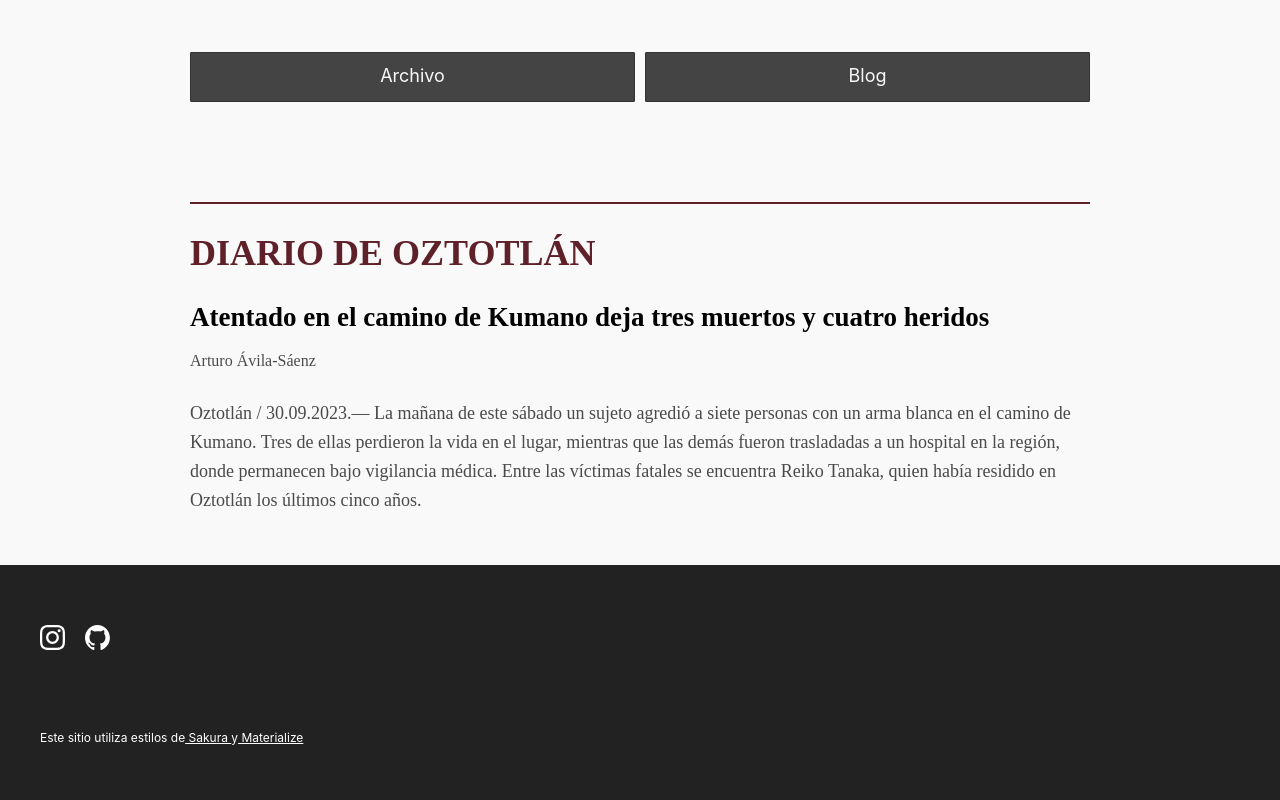
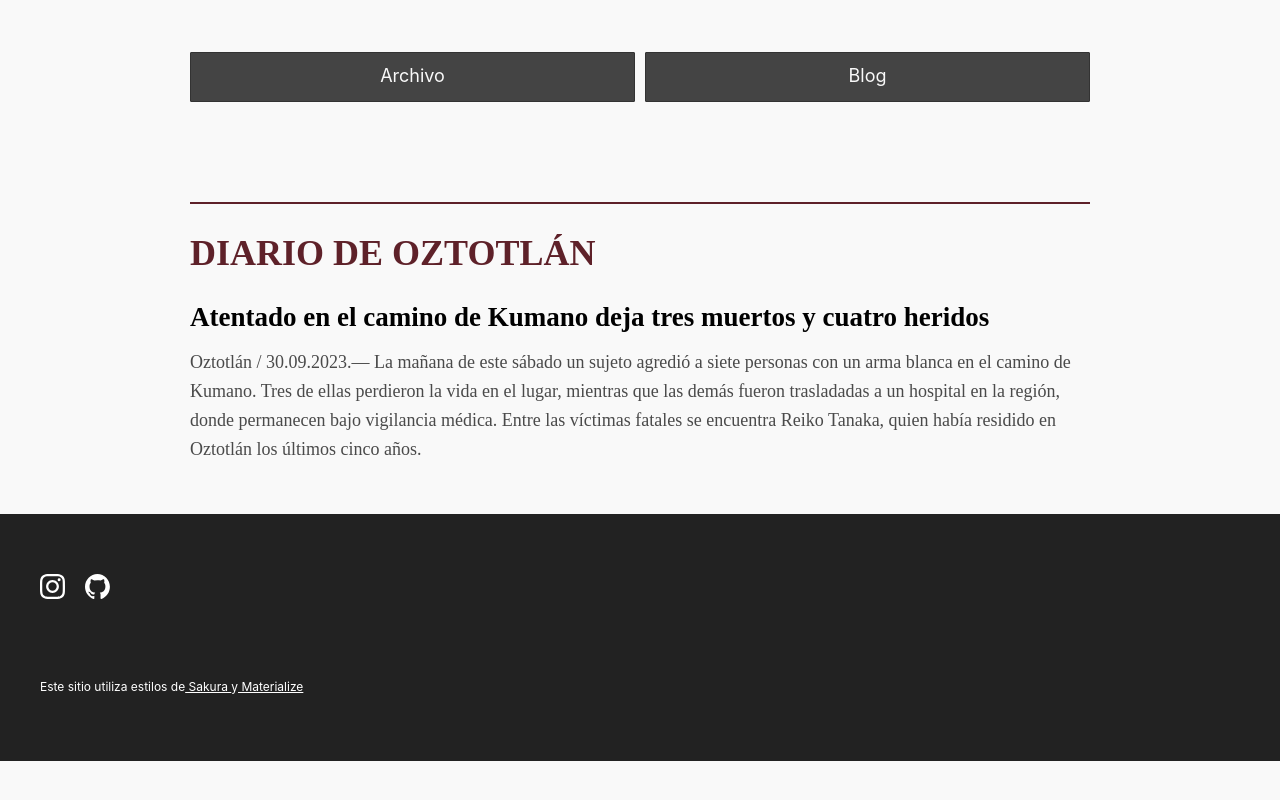
Before and after one commit to victorlaureanovega/Archivo, a React (Create React App) app: page / in a window 1280 px wide. Shown: the part 905-1705 px from the top of the page. After the commit the page ends 1666 px from the top, so only its background shows below. Built offline with nearby package versions, Linux system fonts and the light colour scheme.

Commit message:
Ajuste en noticias

```diff
--- a/src/Inicio/Inicio.jsx
+++ b/src/Inicio/Inicio.jsx
@@ -45,7 +45,6 @@ function Home() {
                 <h2 style={{ textTransform: "uppercase", color: "#5e2129" }}> Diario de Oztotlán </h2>
                 <article>
                     <h4 style={{ color: "black" }}> {noticia.titulo} </h4>
-                    <p style={{ fontSize: 16 }}> {noticia.autor} </p>
                     <p style={{ paddingBottom: 25 }}> {noticia.contenido} </p>
                 </article>
             </section>
--- a/src/Inicio/noticias.json
+++ b/src/Inicio/noticias.json
@@ -1,7 +1,6 @@
 [
     {
         "titulo": "Atentado en el camino de Kumano deja tres muertos y cuatro heridos",
-        "autor": "Arturo Ávila-Sáenz",
         "contenido": "Oztotlán / 30.09.2023.— La mañana de este sábado un sujeto agredió a siete personas con un arma blanca en el camino de Kumano. Tres de ellas perdieron la vida en el lugar, mientras que las demás fueron trasladadas a un hospital en la región, donde permanecen bajo vigilancia médica. Entre las víctimas fatales se encuentra Reiko Tanaka, quien había residido en Oztotlán los últimos cinco años."
     }
 ]
```
